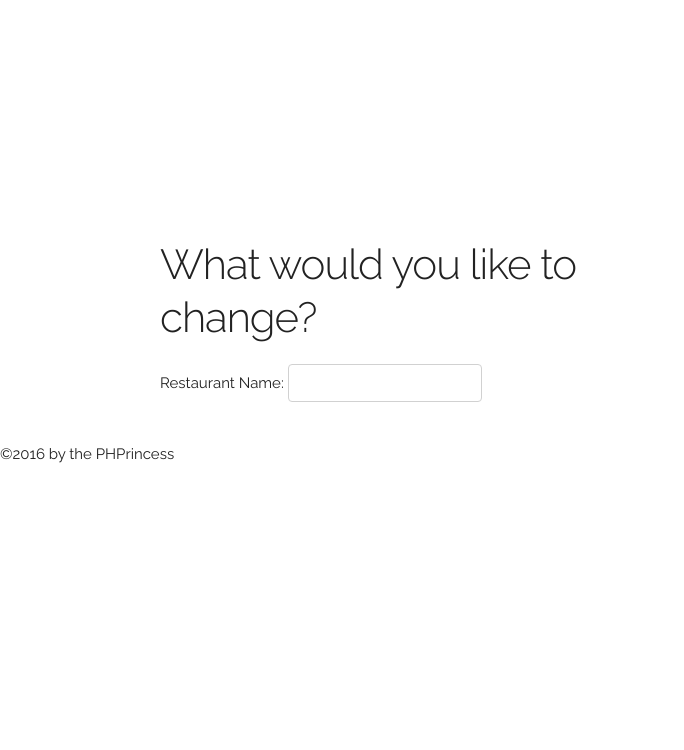
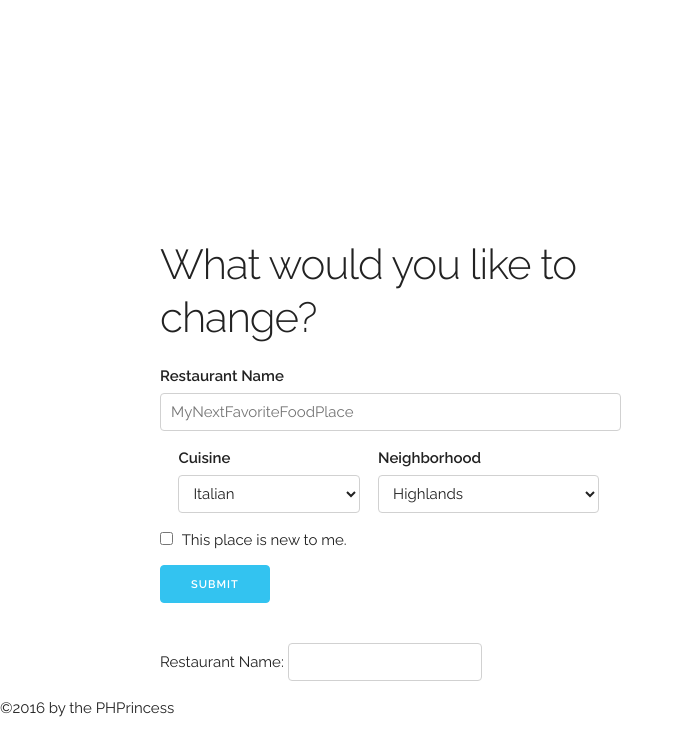
Before and after one commit to syoustra/WhereToEat, a PHP site: page /revision.php in a window 1280 px wide. Shown: the part 50-800 px from the top of the page, without its empty margins (0-684 px from the left). Run offline with PHP 8.4, Linux system fonts and the light colour scheme.

Commit message:
Testing form layout

```diff
--- a/revision.php
+++ b/revision.php
@@ -8,7 +8,41 @@ echo "<h2>What would you like to change?</h2>";
 ?>
 <!--ENTER FORM DATA HERE-->
 
-<form action>
+<form>
+  <div class="row">
+    <div class="twelve columns">
+      <label for="exampleRestaurantInput">Restaurant Name</label>
+      <input class="u-full-width" type="email" placeholder="MyNextFavoriteFoodPlace" id="exampleRestaurantInput">
+    </div>
+    <div class="five columns">
+      <label for="exampleNeighborhoodInput">Cuisine</label>
+      <select class="u-full-width" id="exampleNeighborhoodInput">
+        <option value="Option 1">Italian</option>
+        <option value="Option 2">Pizza</option>
+        <option value="Option 3">Pasta</option>
+      </select>
+    </div>
+    <div class="six columns">
+      <label for="exampleNeighborhoodInput">Neighborhood</label>
+      <select class="u-full-width" id="exampleNeighborhoodInput">
+        <option value="Option 1">Highlands</option>
+        <option value="Option 2">Not-Highlands</option>
+        <option value="Option 3">Ummm.....what's left?</option>
+      </select>
+    </div>
+  </div>
+<!--   <label for="exampleMessage">Message</label>
+  <textarea class="u-full-width" placeholder="Hi Dave …" id="exampleMessage"></textarea>
+ -->  <label class="exampleNewToMe">
+    <input type="checkbox">
+    <span class="label-body">This place is new to me.</span>
+  </label>
+  <input class="button-primary" type="submit" value="Submit">
+</form>
+
+
+
+
 Restaurant Name: <input type="text" name="name">
 </form>
 
```
